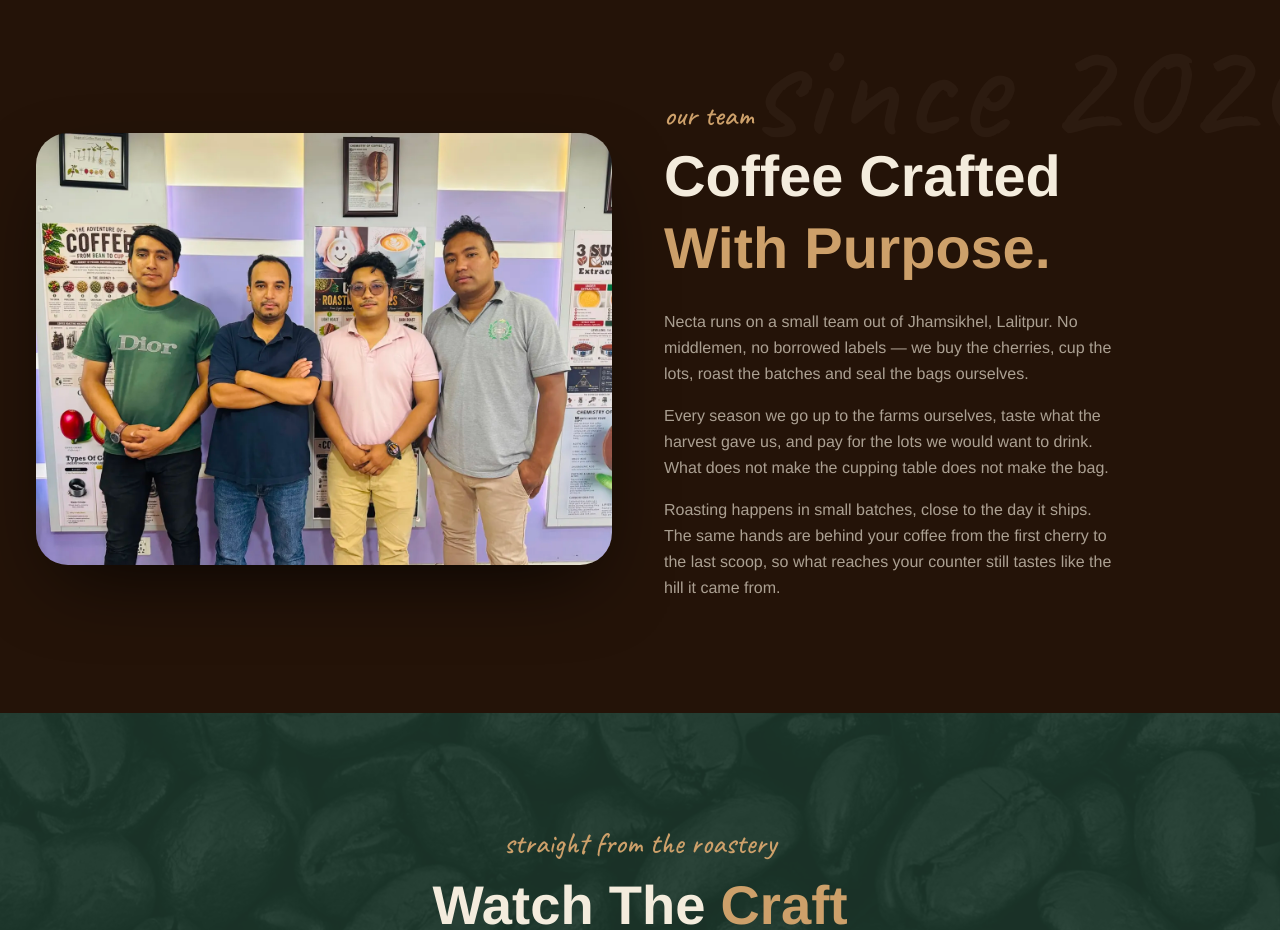
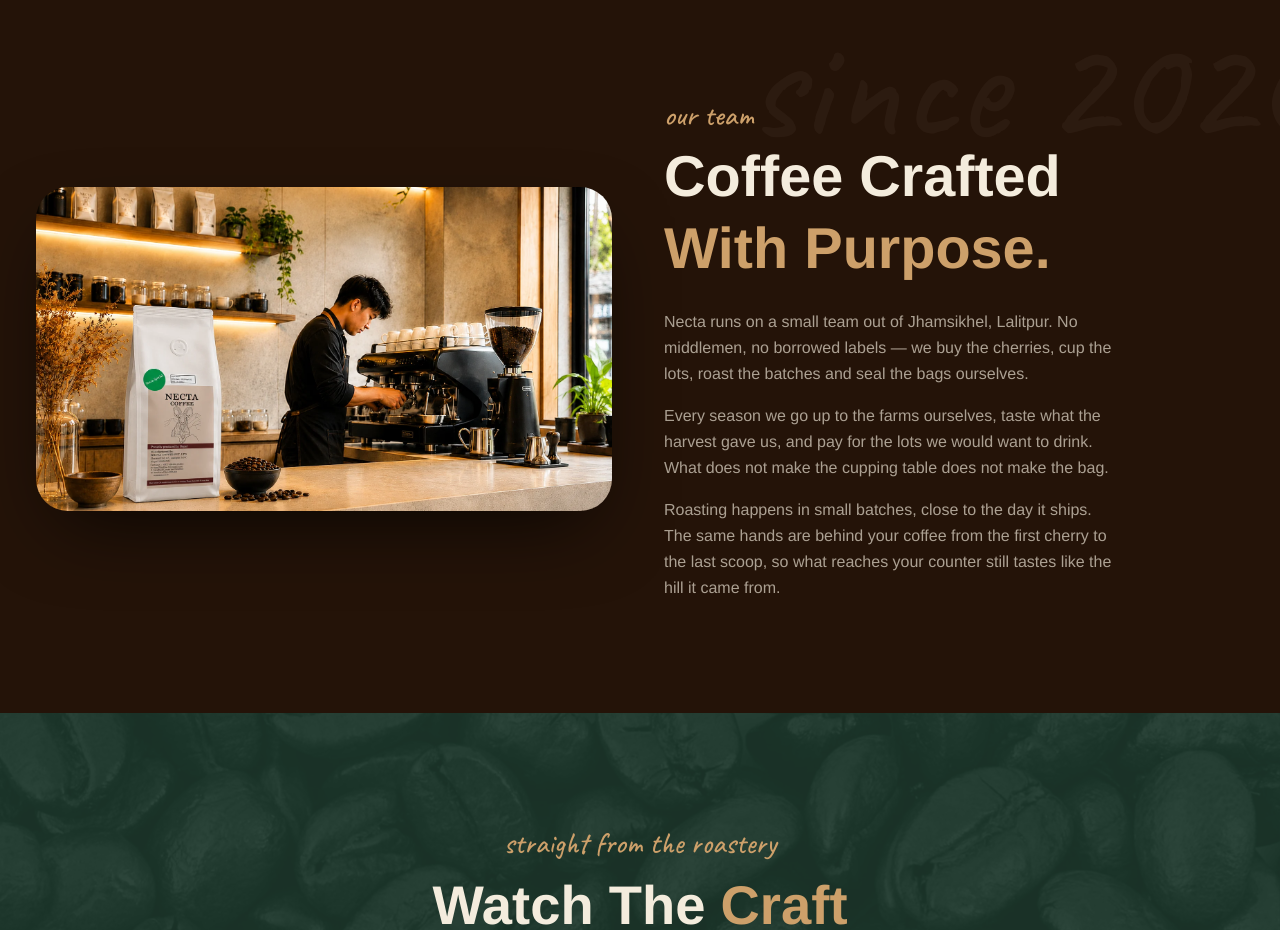
Before and after one commit to mystickminal14/Necta-premium, a React (Vite) app: page / in a window 1280 px wide. Shown: the part 5860-6790 px from the top of the page. Built offline with nearby package versions, Linux system fonts and the light colour scheme.

Commit message:
feat(OurStory): replace team photo with barista counter shot

```diff
--- a/src/components/OurStory.tsx
+++ b/src/components/OurStory.tsx
@@ -1,5 +1,5 @@
 import { motion } from "framer-motion";
-import teamPhoto from "../assets/necta-team.webp";
+import teamPhoto from "../assets/necta-barista.webp";
 
 export default function OurStory() {
   return (
@@ -18,12 +18,11 @@ export default function OurStory() {
           className="relative mx-auto w-full max-w-xl"
         >
           <div className="overflow-hidden rounded-[2rem] shadow-[0_30px_80px_-25px_rgba(0,0,0,0.8)]">
-            {/* group photo is landscape — 4/3 keeps everyone in frame */}
             <img
               src={teamPhoto}
-              alt="The Necta Coffee team at the roastery in Jhamsikhel, Lalitpur"
+              alt="A Necta Coffee barista pulling espresso behind the counter"
               loading="lazy"
-              className="aspect-4/3 w-full object-cover"
+              className="aspect-[16/9] w-full object-cover"
             />
           </div>
         </motion.div>
```
Also changed, not shown: src/assets/necta-barista.webp (added), src/assets/necta-team.webp (deleted).
